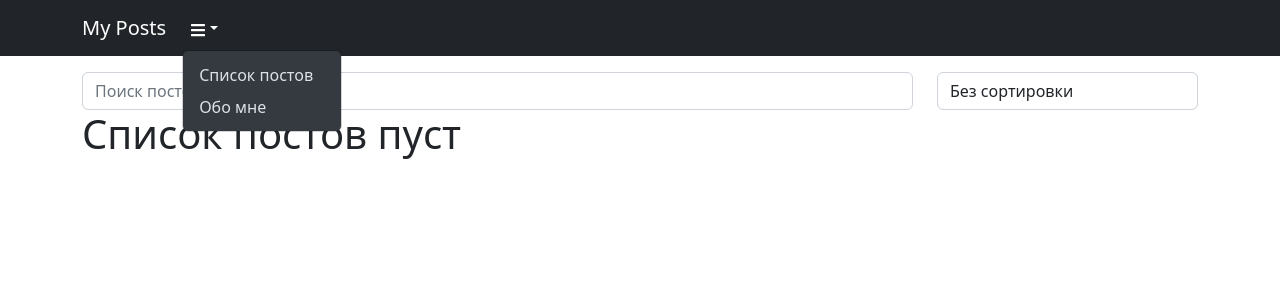
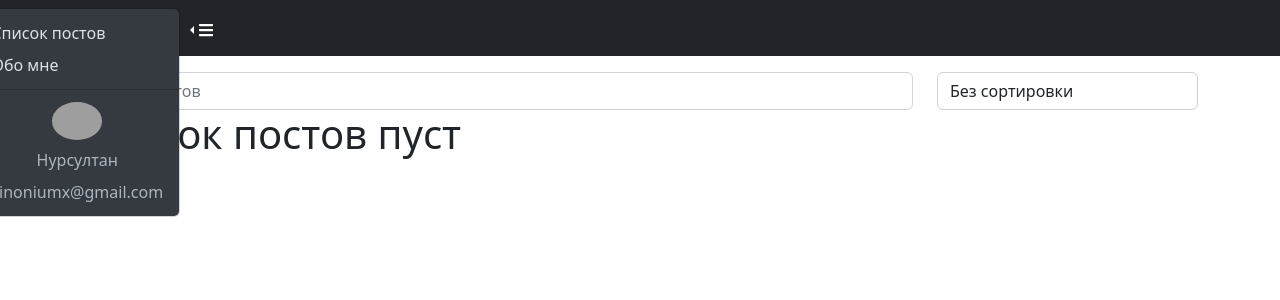
Before and after one commit to Sinonium/mitrasoft-posts, a React (Create React App) app: page / in a window 1280 px wide. Both pictures are taken after a click on the button 204 px from the left and 28 px from the top of the page. Shown: the top 300 px of the page. Built offline with nearby package versions, Linux system fonts and the light colour scheme; no server answers; grey boxes are pictures that could not be loaded.

Commit message:
added name, email, avatar to header component

```diff
--- a/src/components/Header.js
+++ b/src/components/Header.js
@@ -1,6 +1,6 @@
 import React from 'react';
-import { Container, Nav, NavDropdown, Navbar } from 'react-bootstrap';
-import { Link, NavLink } from 'react-router-dom';
+import { Container, Image, Nav, NavDropdown, Navbar } from 'react-bootstrap';
+import { Link } from 'react-router-dom';
 import { FaBars } from 'react-icons/fa';
 
 const Header = () => {
@@ -8,20 +8,33 @@ const Header = () => {
 		<header className='header'>
 			<Navbar className='mb-3' expand='md' variant='dark' bg='dark'>
 				<Container>
-					<Navbar.Brand>My Posts</Navbar.Brand>
 					<Navbar.Toggle aria-controls='navbar-dark-example' />
 					<Navbar.Collapse id='navbar-dark-example'>
-						<Nav className='header__nav'>
+						<Navbar.Brand>My Posts</Navbar.Brand>
+						<Nav>
 							<NavDropdown
+								drop='start'
 								id='nav-dropdown-dark-example'
 								title={<FaBars />}
 								menuVariant='dark'>
-								<NavDropdown.Item exact to='/' as={Link}>
+								<NavDropdown.Item exact as={Link} to='/'>
 									Список постов
 								</NavDropdown.Item>
-								<NavDropdown.Item exact to='/about' as={Link}>
+								<NavDropdown.Item exact as={Link} to='/about'>
 									Обо мне
 								</NavDropdown.Item>
+								<NavDropdown.Divider />
+								<NavDropdown.Item className='text-center' disabled>
+									<Image
+										width={50}
+										roundedCircle
+										alt='avatar'
+										src='https://img.hhcdn.ru/photo/725020558.jpeg?t=1686084281&h=NCTtue0y4-1UrnUeXTryrw'
+									/>
+								</NavDropdown.Item>
+								<NavDropdown.Item className='text-center' disabled>Нурсултан</NavDropdown.Item>
+								<NavDropdown.Item disabled>sinoniumx@gmail.com</NavDropdown.Item>
+								<Navbar.Text></Navbar.Text>
 							</NavDropdown>
 						</Nav>
 					</Navbar.Collapse>
```
